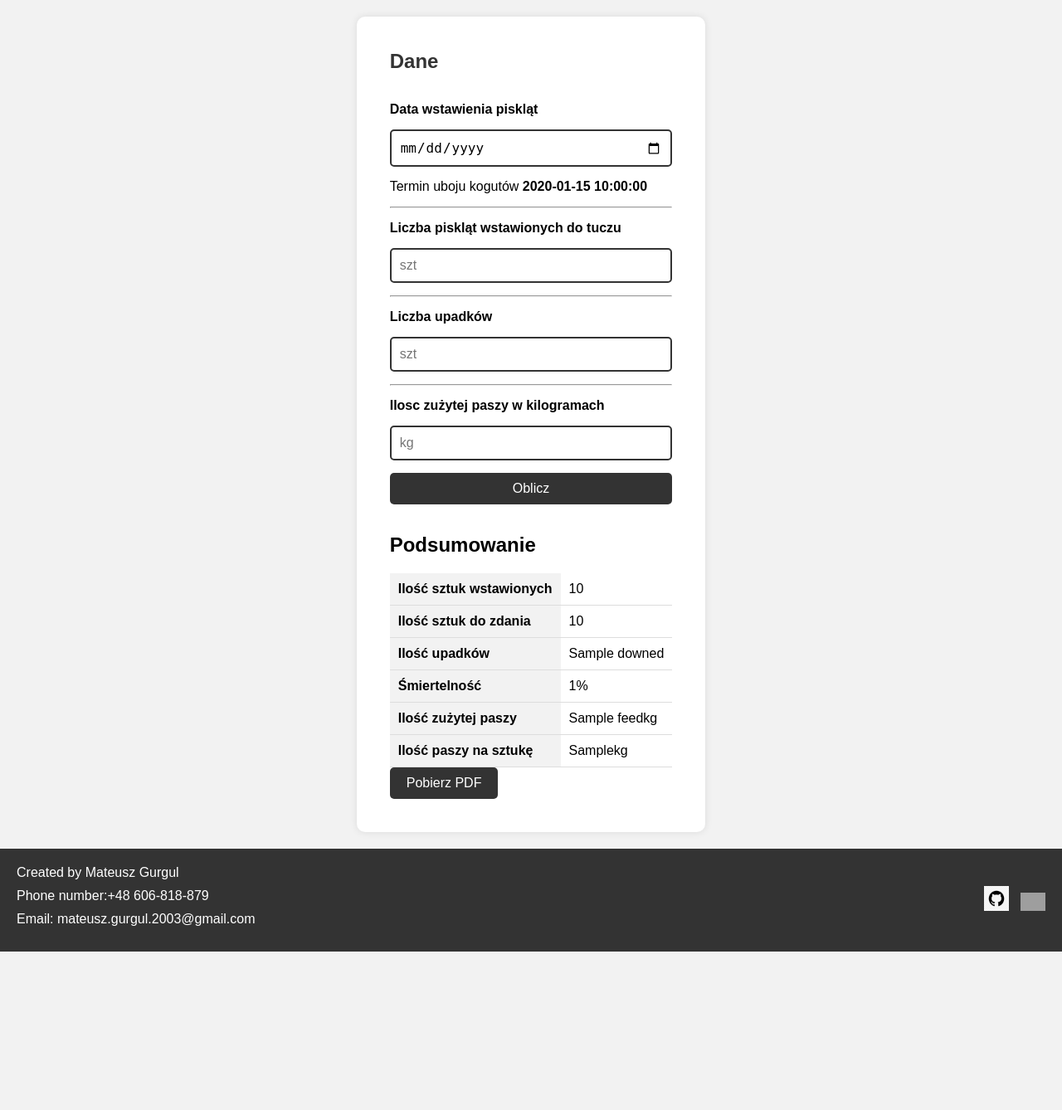
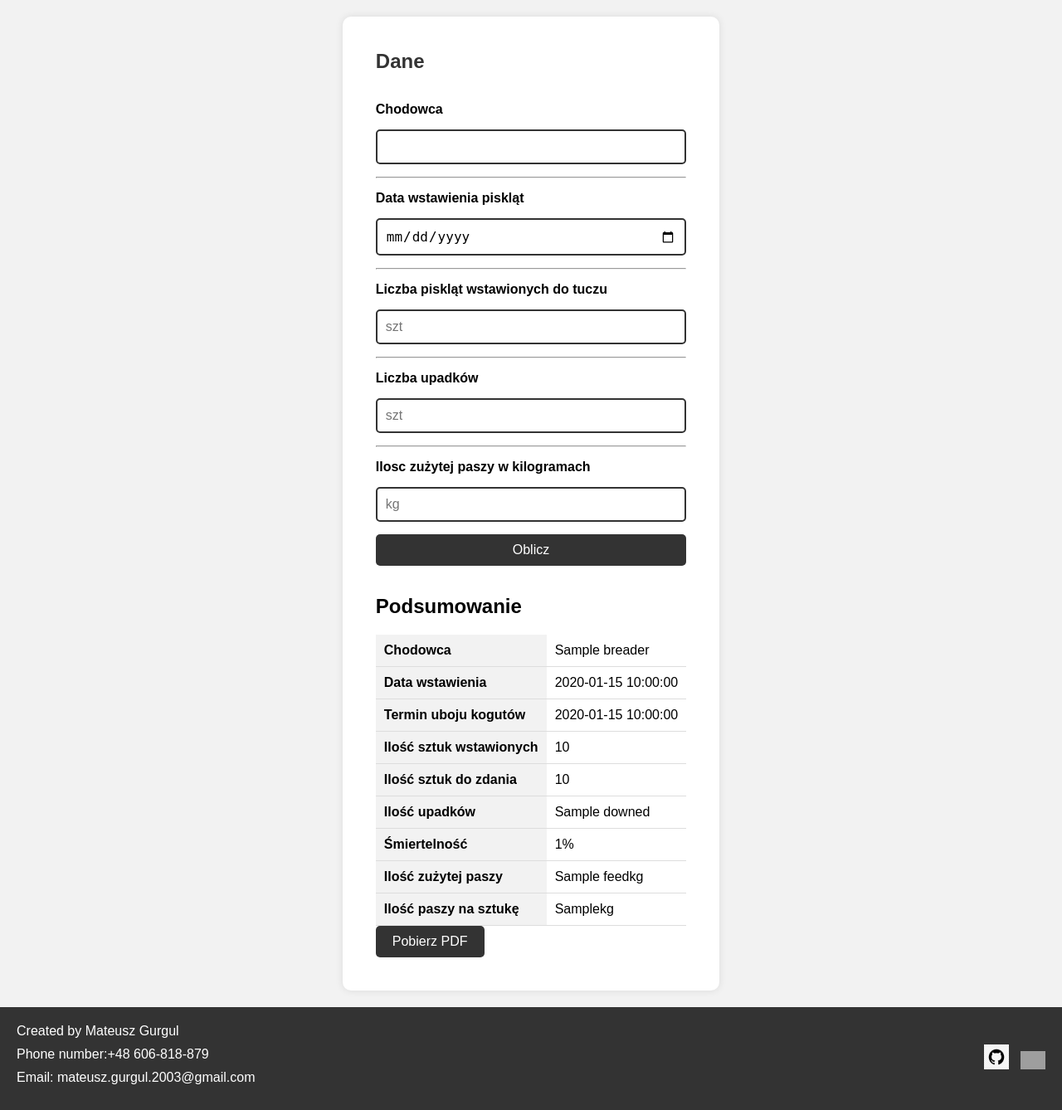
Before and after one commit to MateuszGurgul11/Aplikacja-dla-fermy, a Flask app: template templates/index.html in a window 1280 px wide. Shown: the whole page at 83% size. Before the commit the page ends 1147 px from the top, so only its background shows below. Run offline with Flask 3, Linux system fonts and the light colour scheme; the template is opened without the code that fills it: most values are stand-ins (such as "Sample title", 1, 10 or a date in 2020); grey boxes are pictures that could not be loaded.

Commit message:
Poprawa tabelki

```diff
--- a/app.py
+++ b/app.py
@@ -8,21 +8,23 @@ app = Flask(__name__)
 @app.route("/", methods=['GET', 'POST'])
 def homepage():
     if request.method == 'POST':
+        breader = str(request.form['breader'])
         amount = int(request.form['amount'])
         downed = int(request.form['downed'])
         feed = float(request.form['feed'])
+        date = request.form['date']  # Dodajemy pobranie daty wstawienia
 
         downed_amount = functions.calculation_amount(amount, downed)
         percent = functions.calculation_percent(amount, downed)
         feed_waste = functions.feed_amount(feed, downed_amount)
 
         if 'date' in request.form:
-            selected_date = datetime.strptime(request.form['date'], '%Y-%m-%d')
+            selected_date = datetime.strptime(date, '%Y-%m-%d')  # Zamieniamy datę na obiekt datetime
             target_date = selected_date + timedelta(days=84)
-            return render_template("index.html", downed_amount=downed_amount, percent=percent, feed_waste=feed_waste, target_date=target_date.strftime('%Y-%m-%d'), amount=amount, feed=feed, downed=downed)
+            return render_template("index.html", downed_amount=downed_amount, percent=percent, feed_waste=feed_waste, target_date=target_date.strftime('%Y-%m-%d'), amount=amount, feed=feed, downed=downed, breader=breader, date=date)
         else:
             return render_template("index.html", downed_amount=downed_amount, percent=percent, feed_waste=feed_waste)
     return render_template("index.html")
 
 if __name__ == "__main__":
-    app.run(debug=False, host="0.0.0.0")
+    app.run(debug=True, port=3000, host="0.0.0.0")
--- a/static/styl.css
+++ b/static/styl.css
@@ -1,3 +1,5 @@
+/* styl.css */
+
 * {
     box-sizing: border-box;
     padding: 0;
@@ -52,7 +54,7 @@ label {
     font-weight: bold;
 }
 
-.form_input {
+.form_input, #breader {
     border: 2px solid #333;
     border-radius: 5px;
     padding: 10px;
--- a/templates/index.html
+++ b/templates/index.html
@@ -19,9 +19,13 @@
             <div class="card">
                 <form action="/" method="post">
                     <h1>Dane</h1>
+                    <label for="breader">Chodowca</label>
+                    <input type="text" name="breader" id="breader">
+
+                    <hr>
+
                     <label for="date">Data wstawienia piskląt</label>
                     <input type="date" id="date" name="date" required class="form_input">
-                    <p>Termin uboju kogutów <b>{{ target_date }}</b></p>
 
                     <hr>
 
@@ -45,6 +49,18 @@
                         <form action="/generate_pdf" method="post">
                             <h2>Podsumowanie</h2>
                             <table>
+                                <tr>
+                                    <th>Chodowca</th>
+                                    <td>{{ breader }}</td>
+                                </tr>
+                                <tr>
+                                    <th>Data wstawienia</th>
+                                    <td>{{ date }}</td>
+                                </tr>
+                                <tr>
+                                    <th>Termin uboju kogutów</th>
+                                    <td>{{ target_date }}</td>
+                                </tr>
                                 <tr>
                                     <th>Ilość sztuk wstawionych</th>
                                     <td>{{ amount }}</td>
```
